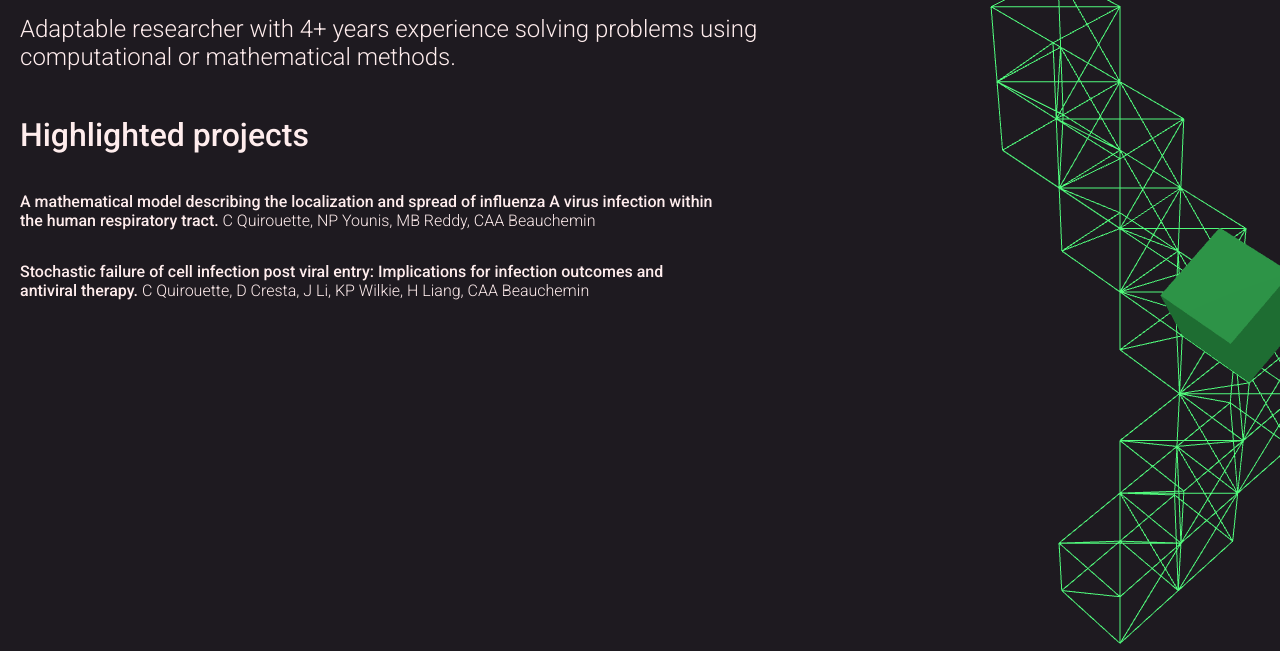
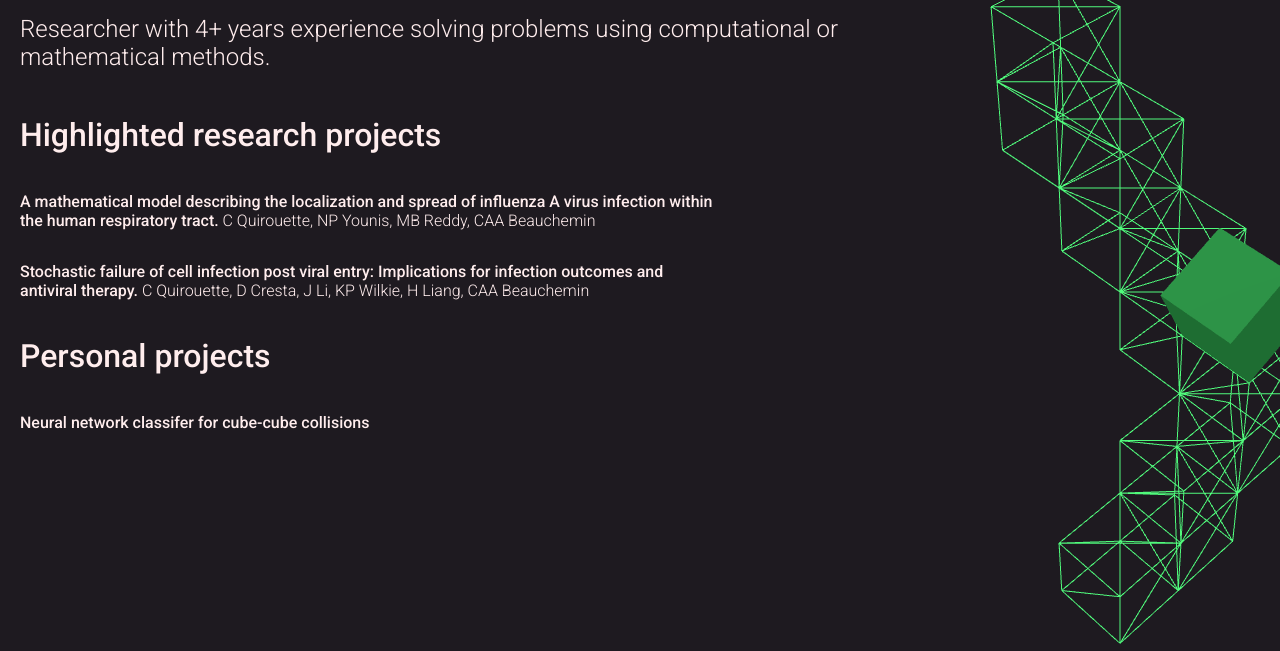
Before and after one commit to cquir/homepage, a plain HTML site: page index.html in a window 1280 px wide. Shown: the part 149-800 px from the top of the page. Drawn offline with nearby package versions, Linux system fonts and the light colour scheme; animation ran at ten frames a second.

Commit message:
add personal project (collision-detection)

```diff
--- a/index.html
+++ b/index.html
@@ -18,11 +18,11 @@
 		</header>
 		<div class="container summary">
 			<p>
-				Adaptable researcher with 4+ years experience solving problems using computational or mathematical methods.
+				Researcher with 4+ years experience solving problems using computational or mathematical methods.
 			</p>
 		</div>
 		<div class="container highlights">
-			<h1>Highlighted projects</h1>
+			<h1>Highlighted research projects</h1>
 			<a class="publications" href="https://doi.org/10.1371/journal.pcbi.1007705">
 				<p>
 					<b>A mathematical model describing the localization and spread of influenza A virus infection within the human respiratory tract.</b>
@@ -36,6 +36,14 @@
 				</p>
 			</a>
 		</div>
+		<div class="container highlights">
+			<h1>Personal projects</h1>
+			<a class="repo" href="https://github.com/cquir/collision-detection">
+				<p>
+					<b>Neural network classifer for cube-cube collisions</b><br>
+				</p>
+			</a>
+		</div>
 		<script type="module" src="script.js"></script>
 	</body>
 </html>
--- a/styles.css
+++ b/styles.css
@@ -91,12 +91,12 @@ img.logo {
     max-width: 700px;
 }
 
-a.publications:link, a.publications:visited {
+a.publications:link, a.publications:visited, a.repo:link, a.repo:visited {
     color: #ffeded;
     text-decoration: none;
 }
 
-a.publications:hover {
+a.publications:hover, a.repo:hover {
     color: #50fa7b;
     text-decoration: underline;
 }
```
